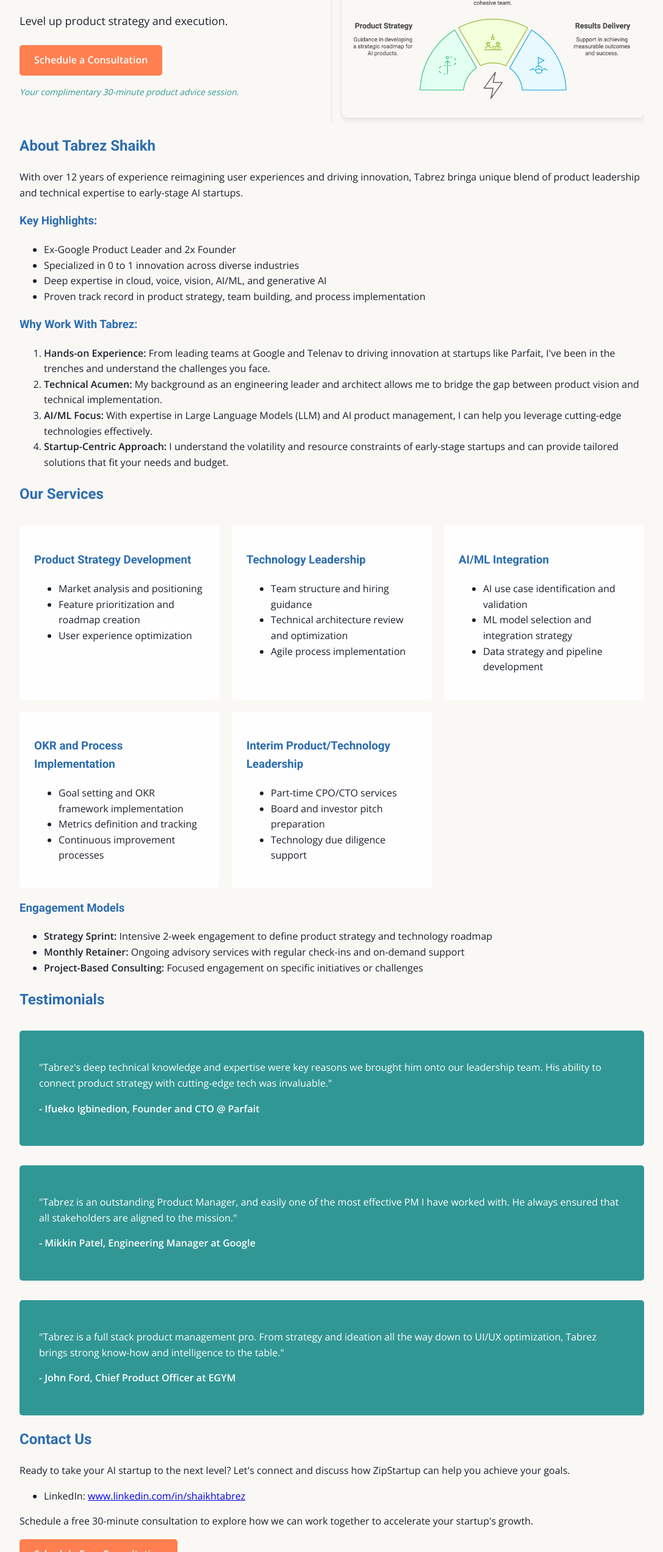
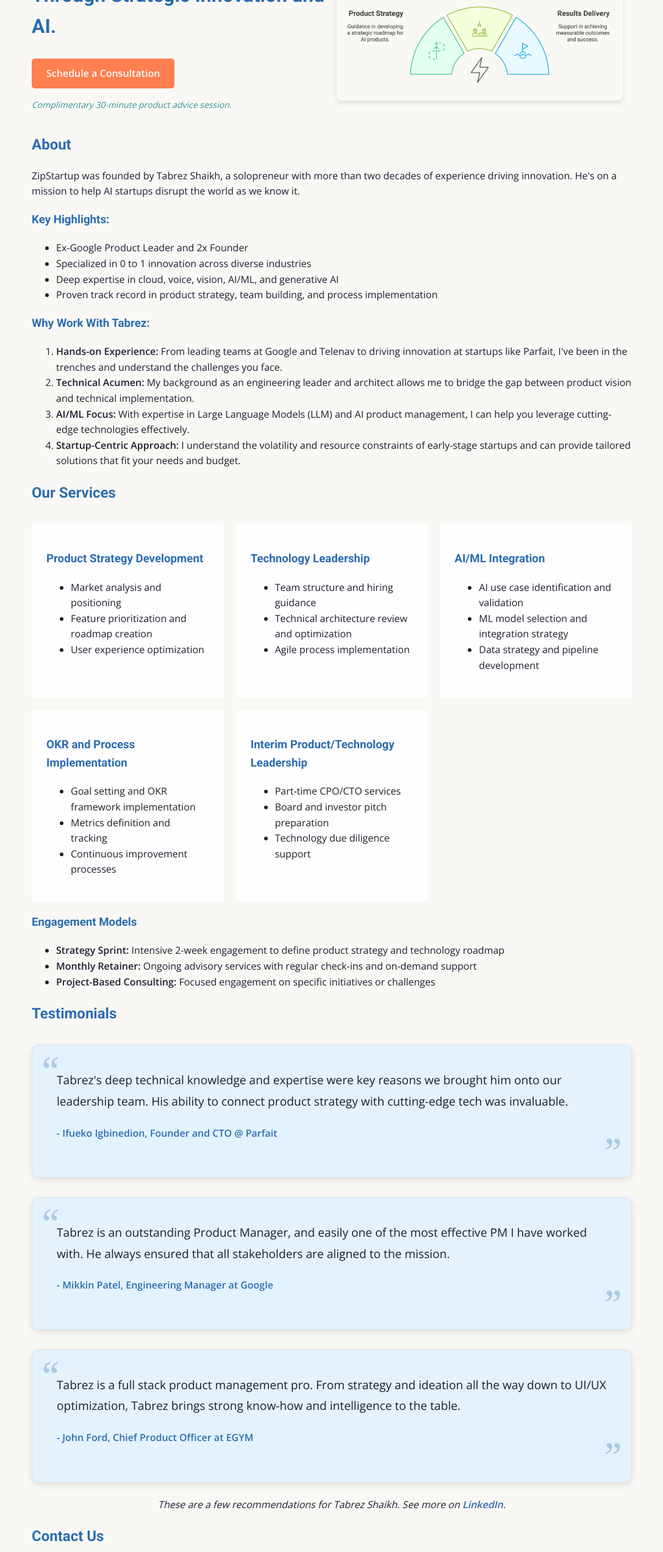
Before and after one commit to zipstartup/zipstartup, a plain HTML site: page index.html in a window 1280 px wide. Shown: the part 191-2736 px from the top of the page at 61% size, without its empty margins (96-1183 px from the left). Drawn offline with nearby package versions, Linux system fonts and the light colour scheme.

Commit message:
Fixed image layout and testimonials.

```diff
--- a/index.html
+++ b/index.html
@@ -9,8 +9,9 @@
 
 	:root {
  	    --primary-color: #2B6CB0;
-	    --secondary-color: #319795;
+	    --secondary-color:#E3F2FD; /*#E8F5E9;  #319795;*/
 	    --text-color: #1A202C;
+	    --secondary-text-color:#319795;
 	    --background-color: #FEFEFE;
 	    --startup-color: #1A202C;
 	    --startup-color-hover: #C86A3E;
@@ -33,6 +34,7 @@
             margin: 0 auto;
             overflow: hidden;
             max-width: 1200px;
+            min-width: 370px;
         }
         h1, h2, h3, h4, h5, h6 {
             font-family: 'Roboto', sans-serif;
@@ -73,61 +75,90 @@
         /* Add scroll margin and padding to sections */
         section {
             scroll-margin-top: 6rem;
+	    padding: 0px 20px;
         }
+
 	/* Hero Section Layout */
+
         .hero-section {
-  display: flex;
-  flex-wrap: wrap; /* Ensures it adapts to smaller screens */
-  align-items: center; /* Vertically align text and image */
-  justify-content: space-between; /* Create space between text and image */
+            display: grid;
+            grid-template-columns: 1fr 1fr; /* Two equal columns */
+            align-items: center; /* Vertically align content */
+            justify-items: start; /* Horizontally align content */
             max-width: 1200px;
             margin: 0 auto; /* Center the section */
             gap: 1rem;
         }
 
 
-/* Left Column */
-.hero-left {
-  flex: 1;
-  max-width: 50%; /* Take up more space for main content */
-}
 
-/* Content (Text & CTA) */
-.hero-content {
-  flex: 1; /* Take up equal space as the image */
-  max-width: 50%; /* Restrict width to prevent overly wide text */
-  text-align: left; /* Align text to the left */
-  padding-right: 1rem; /* Add spacing between text and image */
-}
 	/* Hero Image */
         .hero-image-container {
-  margin-top: 3rem;
+            width: 100%;
+            max-width: 800px;
+            margin: 1rem 0;
+            padding:1rem 0;
         }
 
 	.hero-image {
-  width: 100%; /* Ensure image scales properly */
+	  width: 97%; /* Ensure image scales properly */
 	  height: auto; /* Maintain aspect ratio */
+	  display: block;
 	  border-radius: 8px; /* Optional: Rounded corners */
 	  box-shadow: 0px 4px 8px rgba(0, 0, 0, 0.1); /* Optional: Subtle shadow */
 	}
 
 	/* Responsive Adjustments */
-@media (max-width: 768px) {
-  .hero-section {
-    flex-direction: column;
+        @media (max-width: 1000px) {
+            .container {
+                width: 92%;
+                padding: 0 1rem;
             }
 
-  .hero-left,
-  .hero-right {
-    max-width: 100%;
-    padding: 0;
+            .services, .hero-section {
+		margin: 0;
+        	text-align: left; /* Align content to the left by default */
+                grid-template-columns: 1fr;
+                gap: 1.5rem;
             }
 
-  .hero-right {
-    border-left: none; /* Remove separator for smaller screens */
-    text-align: center;
+	    .hero-image-container{
+		text-align: left;
+		align-content: left;
+		margin: 0;
+	    }
+            nav .container {
+                width: 100%;
+                padding: 0.5rem 1rem;
+            }
+
+            nav ul {
+                justify-content: space-between;
+            }
+
+            nav ul li {
+                margin: 0 10px;
+            }
+
+            nav ul li.logo {
+                margin-right: 20px;
             }
         }
+
+
+        @media (min-width: 769px) and (max-width: 1199px) {
+            .services {
+                grid-template-columns: repeat(2, 1fr);
+            }
+        }
+
+        @media (min-width: 1200px) {
+            .services {
+                grid-template-columns: repeat(3, 1fr);
+            }
+        }
+
+
 
 	/* Slogan (Main Headline) */
 	.hero-slogan {
@@ -158,30 +189,11 @@
 	  color: var(--primary-color); /* Match headline color */
 	}
 
-/* Right Column (Image) */
-.hero-right {
-  flex: 1;
-  max-width: 50%; /* Larger width for the image */
-  text-align: left;
-  font-family: 'Georgia', serif; /* Optional: Add a distinct font */
-  font-size: 1rem;
-  line-height: 1.6;
-  color: var(--text-color);
-  padding-left: 1rem;
-  border-left: 2px solid #E7EAEC; /* Optional: Add a vertical separator */
-}
 
 
 	/* CTA Container */
 	.cta-container {
 	    margin-top: 1.5rem; /* Add more space above the button */
-}
-.cta-note {
-  font-size: 0.875rem;
-  font-style: italic;
-  color: var(--secondary-color);
-  margin-top: 0.5rem;
-
 	}
 	.cta-lead {
 	    margin-bottom: 1rem;
@@ -191,7 +203,7 @@
 	.consultation-note {
 	    margin-top: 1rem;
 	    font-size: 0.875rem;
-	    color: var(--secondary-color); /* Muted green */
+	    color: var(--secondary-text-color); /* Muted green */
 	    font-style: italic;
 	}
 
@@ -289,7 +301,7 @@
             display: block;
             margin-top: 10px;
             font-style: italic;
-            color: var(--secondary-color);
+            color: var(--secondary-text-color);
         }
         .services {
             display: grid;
@@ -306,32 +318,58 @@
         .service-item:hover {
             transform: translateY(-5px);
         }
+
+
 	.testimonial {
-            background-color: var(--secondary-color);
-            color: #fff;
-            padding: 2rem;
-            border-radius: 5px;
+            background-color: var(--secondary-color); /* Soft blue */
+            color: var(--text-color);
+	    padding: 2.5rem;
+	    border-radius: 12px;
 	    margin-top: 2rem;
+	    box-shadow: 0px 4px 12px rgba(0, 0, 0, 0.1);
+	    border: 1px solid rgba(0, 0, 0, 0.05);
+	    position: relative;
 	}
+
+	.testimonial:before {
+	    content: "“";
+	    font-family: Georgia, serif;
+	    font-size: 4rem;
+	    color: rgba(43, 108, 176, 0.3); /* Faded primary blue */
+	    position: absolute;
+	    top: -10px;
+	    left: 15px;
+	}
+
+	.testimonial:after {
+	    content: "”";
+	    font-family: Georgia, serif;
+	    font-size: 4rem;
+	    color: rgba(43, 108, 176, 0.3);
+	    position: absolute;
+	    bottom: -10px;
+	    right: 15px;
+	}
+
+	.testimonial p {
+	    font-size: 1.2rem;
+	    line-height: 1.8;
+	    margin: 0 0 1rem;
+	}
+
+	.testimonial p strong {
+	    font-weight: bold;
+	    font-size: 1rem;
+	    color: #2B6CB0; /* Darker blue for emphasis */
+	}
+
+
         footer {
             background-color: var(--primary-color);
             color: #fff;
             text-align: center;
             padding: 1rem 0;
             margin-top: 2rem;
-        }
-        @media (max-width: 768px) {
-            .container {
-                width: 95%;
-            }
-            .services {
-                grid-template-columns: 1fr;
-            }
-        }
-        @media (min-width: 1200px) {
-            .services {
-                grid-template-columns: repeat(3, 1fr);
-            }
         }
     </style>
 </head>
@@ -372,14 +410,11 @@
 
 <section class="hero-section">
   <div class="hero-left">
-    <h2 class="hero-slogan">We help AI Startup Founders</h2>
-    <p class="hero-subtext">
-     Level up product strategy and execution.
-    </p>
+    <h2 class="hero-slogan">Let’s Build Winning Products Through Strategic Innovation and AI.</h2>
 
     <div class="cta-container">
        <a href="https://calendly.com/tabrez-zipstartup/30min" class="cta-button" target="_blank">Schedule a Consultation</a>
-       <p class="consultation-note">Your complimentary 30-minute product advice session.</p>
+       <p class="consultation-note">Complimentary 30-minute product advice session.</p>
     </div>
 </div>
   <div class="hero-right">
@@ -392,8 +427,8 @@
 
             <div id="about"></div>
             <section>
-                <h2>About Tabrez Shaikh</h2>
-                <p>With over 12 years of experience reimagining user experiences and driving innovation, Tabrez bringa unique blend of product leadership and technical expertise to early-stage AI startups.</p>
+                <h2>About</h2>
+                <p>ZipStartup was founded by Tabrez Shaikh, a solopreneur with more than two decades of experience driving innovation. He's on a mission to help AI startups disrupt the world as we know it.</p>
                 <h3>Key Highlights:</h3>
                 <ul>
                     <li>Ex-Google Product Leader and 2x Founder</li>
@@ -467,28 +502,31 @@
             <section>
                 <h2>Testimonials</h2>
                 <div class="testimonial">
-                    <p>"Tabrez's deep technical knowledge and expertise were key reasons we brought him onto our leadership team. His ability to connect product strategy with cutting-edge tech was invaluable."</p>
+                    <p>Tabrez's deep technical knowledge and expertise were key reasons we brought him onto our leadership team. His ability to connect product strategy with cutting-edge tech was invaluable.</p>
                     <p><strong>- Ifueko Igbinedion, Founder and CTO @ Parfait</strong></p>
                 </div>
                 <div class="testimonial">
-                    <p>"Tabrez is an outstanding Product Manager, and easily one of the most effective PM I have worked with. He always ensured that all stakeholders are aligned to the mission."</p>
+                    <p>Tabrez is an outstanding Product Manager, and easily one of the most effective PM I have worked with. He always ensured that all stakeholders are aligned to the mission.</p>
                     <p><strong>- Mikkin Patel, Engineering Manager at Google</strong></p>
                 </div>
                 <div class="testimonial">
-                    <p>"Tabrez is a full stack product management pro. From strategy and ideation all the way down to UI/UX optimization, Tabrez brings strong know-how and intelligence to the table."</p>
+                    <p>Tabrez is a full stack product management pro. From strategy and ideation all the way down to UI/UX optimization, Tabrez brings strong know-how and intelligence to the table.</p>
                     <p><strong>- John Ford, Chief Product Officer at EGYM</strong></p>
                 </div>
+		    <p style="text-align: center; margin-top: 1.5rem; font-size: 1rem;">
+			<em>These are a few recommendations for Tabrez Shaikh. See more on
+			<a href="https://www.linkedin.com/in/shaikhtabrez" target="_blank" style="color: #2B6CB0; text-decoration: none; font-weight: bold;">LinkedIn</a>.
+			</em>
+		    </p>
             </section>
 
             <div id="contact"></div>
             <section>
                 <h2>Contact Us</h2>
-                <p>Ready to take your AI startup to the next level? Let's connect and discuss how ZipStartup can help you achieve your goals.</p>
-                <ul>
-                    <li>LinkedIn: <a href="https://www.linkedin.com/in/shaikhtabrez" target="_blank">www.linkedin.com/in/shaikhtabrez</a></li>
-                </ul>
-                <p>Schedule a free 30-minute consultation to explore how we can work together to accelerate your startup's growth.</p>
+                <p>Ready to take your AI startup to the next level?</p>
+		<p>Let's connect and discuss how we can help to you achieve your goals.</p>
                 <a href="https://calendly.com/tabrez-zipstartup/30min" class="cta-button" target="_blank">Schedule Free Consultation</a>
+	        <p class="consultation-note">Complimentary 30-minute product advice session.</p>
             </section>
         </div>
     </main>
```
Lines whose indentation alone changed are shown as unchanged.
